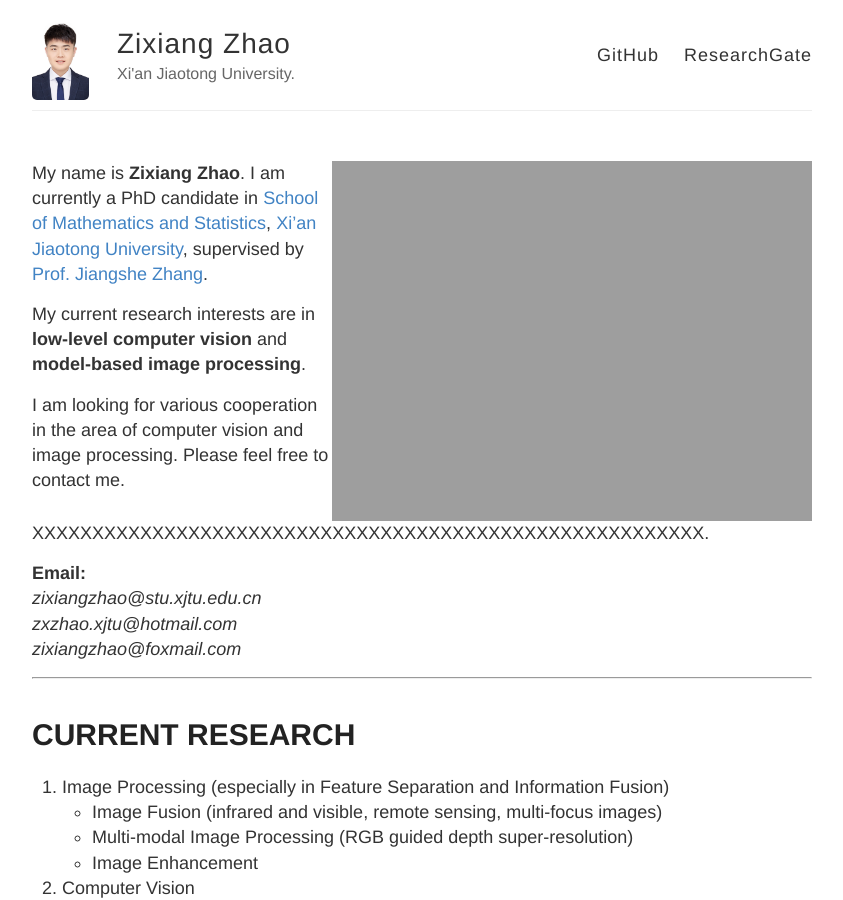
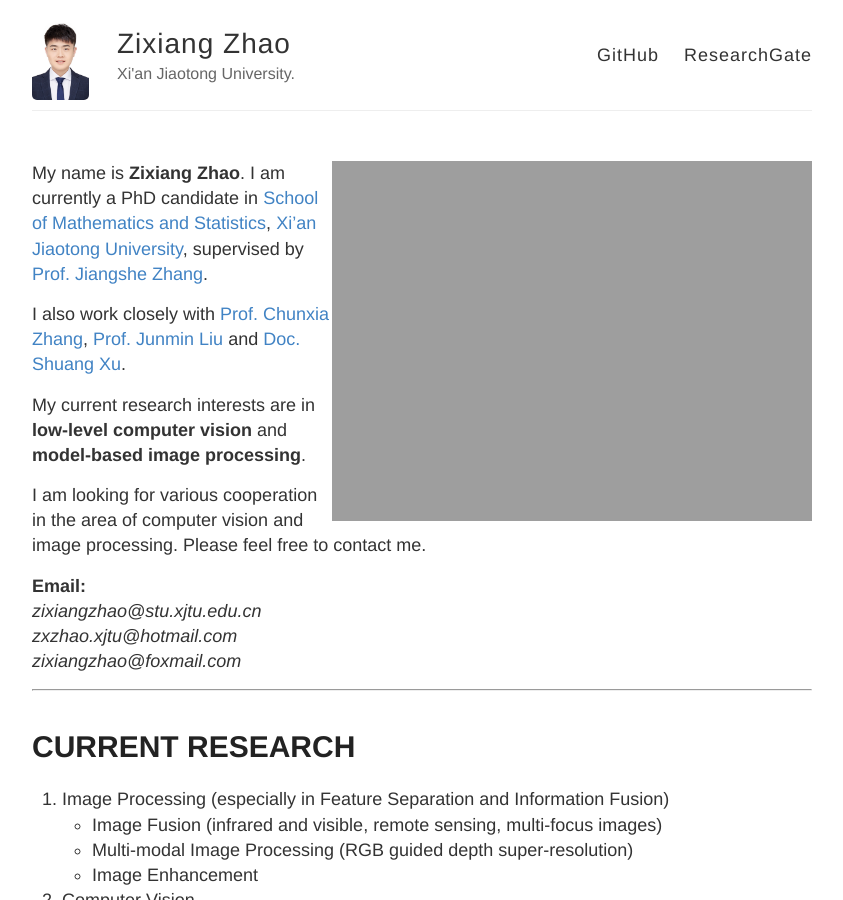
Before and after one commit to Zhaozixiang1228/Zhaozixiang1228.github.io, a Jekyll site: the page built from index.md, in a window 1280 px wide and 900 px high. Shown: the whole window, without its empty margins (218-1061 px from the left). Built offline with Jekyll 4.4.1, drawn with Linux system fonts in a browser that asks for light colours; our own code applies the rules of GitHub Pages for plain Markdown files.

Commit message:
Update index.md

```diff
--- a/index.md
+++ b/index.md
@@ -2,11 +2,11 @@
 
 My name is **Zixiang Zhao**. I am currently a PhD candidate in [School of Mathematics and Statistics](http://math.xjtu.edu.cn/), [Xi'an Jiaotong University](http://www.xjtu.edu.cn/), supervised by [Prof. Jiangshe Zhang](http://gr.xjtu.edu.cn/web/jszhang).
 
+I also work closely with [Prof. Chunxia Zhang](https://scholar.google.com/citations?user=b5KG5awAAAAJ&hl=zh-CN), [Prof. Junmin Liu](https://scholar.google.com/citations?user=C9lKEu8AAAAJ&hl=zh-CN) and [Doc. Shuang Xu](https://xsxjtu.github.io/).
+
 My current research interests are in **low-level computer vision** and **model-based image processing**.
 
 I am looking for various cooperation in the area of computer vision and image processing. Please feel free to contact me.
-
-XXXXXXXXXXXXXXXXXXXXXXXXXXXXXXXXXXXXXXXXXXXXXXXXXXXXXXXX.
 
 **Email:**
 *zixiangzhao@stu.xjtu.edu.cn*
```
